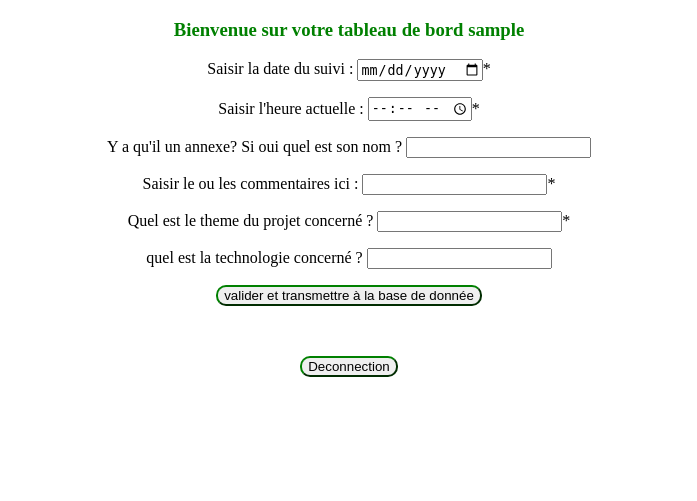
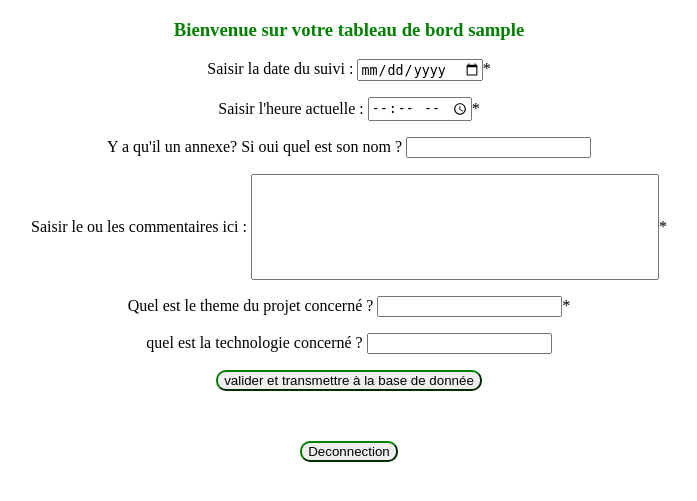
Before and after one commit to MiladArdehali/data.ovni-pro.com, a PHP site: page /tableauDeBord.php in a window 1280 px wide. Shown: the top 501 px of the page, without its empty margins (291-988 px from the left). Run offline with PHP 8.4, Linux system fonts and the light colour scheme; the visitor is signed in with stand-in values (Sample User, id 1).

Commit message:
css d'augmentation taille du champ commentaire

```diff
--- a/css/style.css
+++ b/css/style.css
@@ -17,3 +17,8 @@
 	border-radius: 10px;
 
 }
+
+#commentaire{
+	min-width: 400px;
+	min-height: 100px;
+}
```
